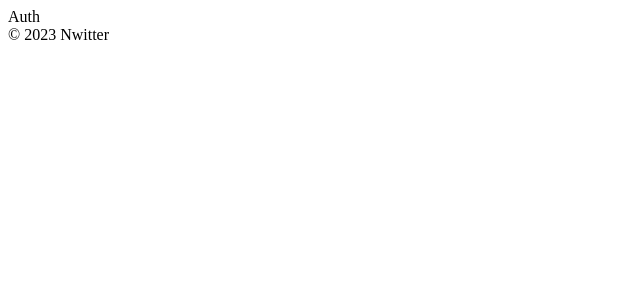
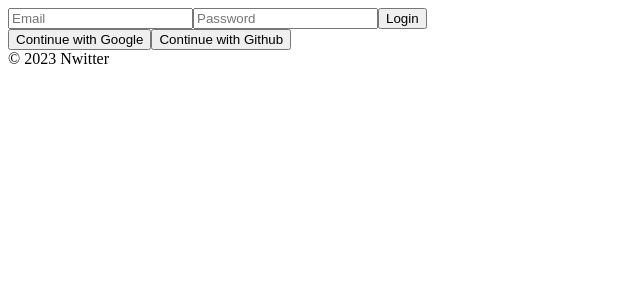
Before and after one commit to sonhaechang/nomadcoder_twitter, a React (Create React App) app: page / in a window 1280 px wide. Shown: the top 300 px of the page, without its empty margins (0-640 px from the left). Built offline with nearby package versions, Linux system fonts and the light colour scheme; no server answers.

Commit message:
refector: create Login Form in Auth.js
1. 로그인폼 생성

```diff
--- a/src/routes/Auth.js
+++ b/src/routes/Auth.js
@@ -1,8 +1,56 @@
-import React from 'react';
+
+import React, { useState } from 'react';
 
 function Auth() {
+    const [email, setEmail] = useState('');
+    const [password, setPassword] = useState('');
+
+    // // 이런식으로도 사용가능
+    // const [form, setForm] = useState({email: '', password: ''});
+    // const onChange = ({target: {name, value}}) => setForm({...form, [name]: value});
+
+    const onChange = (e) => {
+        const {target: {name, value}} = e;
+        if (name === 'email') {
+            setEmail(value);
+        } else if (name === 'password') {
+            setPassword(value);
+        }
+    }
+
+    const onSubmit = async (e) => {
+        e.preventDefault();
+    };
+
     return (
-        <span>Auth</span>
+        <div>
+            <form onSubmit={onSubmit}>
+                <input
+                    name='email'
+                    type="text"
+                    placeholder='Email'
+                    required
+                    value={email}
+                    onChange={onChange}
+                />
+                <input
+                    name='password'
+                    type="password"
+                    placeholder='Password'
+                    required
+                    value={password}
+                    onChange={onChange}
+                />
+                <input
+                    type="submit"
+                    value='Login'
+                />
+            </form>
+            <div>
+                <button>Continue with Google</button>
+                <button>Continue with Github</button>
+            </div>
+        </div>
     );
 }
 
```
